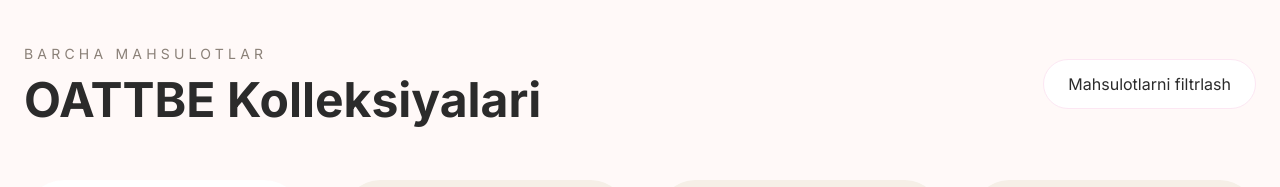
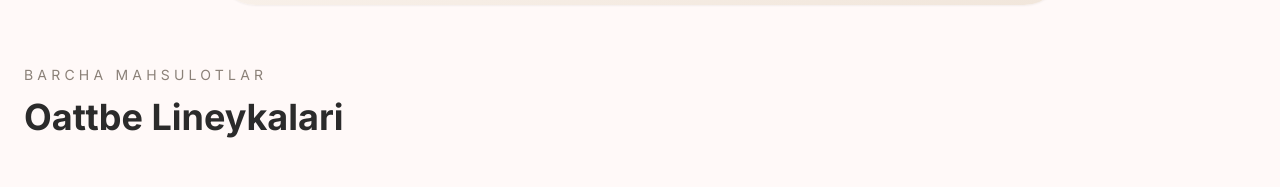
Before and after one commit to Zil-zambil/oattbe-shop, a Next.js app: page / in a window 1280 px wide. Shown: the part 1544-1731 px from the top of the page. Built offline with nearby package versions, Linux system fonts and the light colour scheme.

Commit message:
Changed text Size

```diff
--- a/app/page.tsx
+++ b/app/page.tsx
@@ -221,7 +221,7 @@
             <button className="w-11 h-11 rounded-full bg-[#f6efe7] hover:bg-[#b79276] flex items-center justify-center text-xl relative">
               🛒
               <span className="absolute -top-1 -right-1 bg-[#ff7f9d] text-white text-xs w-5 h-5 rounded-full flex items-center justify-center">
-                3
+                0
               </span>
             </button>
           </div>
@@ -281,7 +281,7 @@
       </section>
 
       {/* CATEGORIES */}
-      <section id="categories" className="max-w-7xl mx-auto px-6 py-1">
+      <section id="categories" className="max-w-4xl mx-auto px-6 py-1">
         <div className="bg-gradient-to-br from-[#fffaf7] to-[#f1e6db] rounded-[40px] p-10 shadow-sm">
           <div className="flex items-center justify-between mb-10 flex-wrap gap-5">
             <div>
@@ -315,24 +315,24 @@
       </section>
 
       {/* PRODUCTS */}
-      <section id="products" className="max-w-7xl mx-auto px-6 py-20">
+      <section id="products" className="max-w-7xl mx-auto px-6 py-14">
         <div className="flex flex-wrap items-center justify-between gap-5 mb-14">
           <div>
             <p className="text-[#8b8178] uppercase tracking-[0.3em] text-sm mb-3">
               Barcha Mahsulotlar
             </p>
 
-            <h2 className="text-5xl font-bold">OATTBE Kolleksiyalari</h2>
+            <h2 className="text-4xl font-bold">Oattbe Lineykalari</h2>
           </div>
 
-          <button className="bg-white border border-pink-100 px-6 py-3 rounded-full">
+          {/* <button className="bg-white border border-pink-100 px-6 py-3 rounded-full">
             Mahsulotlarni filtrlash
-          </button>
+          </button> */}
         </div>
 
         <div className="grid lg:grid-cols-[280px_1fr] gap-10">
           {/* SIDEBAR */}
-          <div className="bg-white rounded-[40px] p-8 h-fit shadow-sm">
+          {/* <div className="bg-white rounded-[40px] p-8 h-fit shadow-sm">
             <h3 className="text-2xl font-semibold mb-8">
               Narxlar bilan filtrlash
             </h3>
@@ -362,7 +362,7 @@
               <div>Cream</div>
               <div>Mask</div>
             </div>
-          </div>
+          </div> */}
 
           {/* PRODUCT GRID */}
           <div className="grid md:grid-cols-2 xl:grid-cols-3 gap-8">
@@ -457,7 +457,7 @@
       {/* CTA */}
       <section className="max-w-7xl mx-auto px-6 py-20">
         <div className="bg-[#fff6f8] hover:from-[#aeb7c2] hover:to-[#7f8997] rounded-[50px] p-14 lg:p-20 text-center">
-          <h2 className="text-5xl lg:text-6xl font-bold leading-tight mb-8">
+          <h2 className="text-4xl lg:text-6xl font-bold leading-tight mb-8">
             Teringizga Go'zal
             <br />
             Jilov Bering ✨
```
